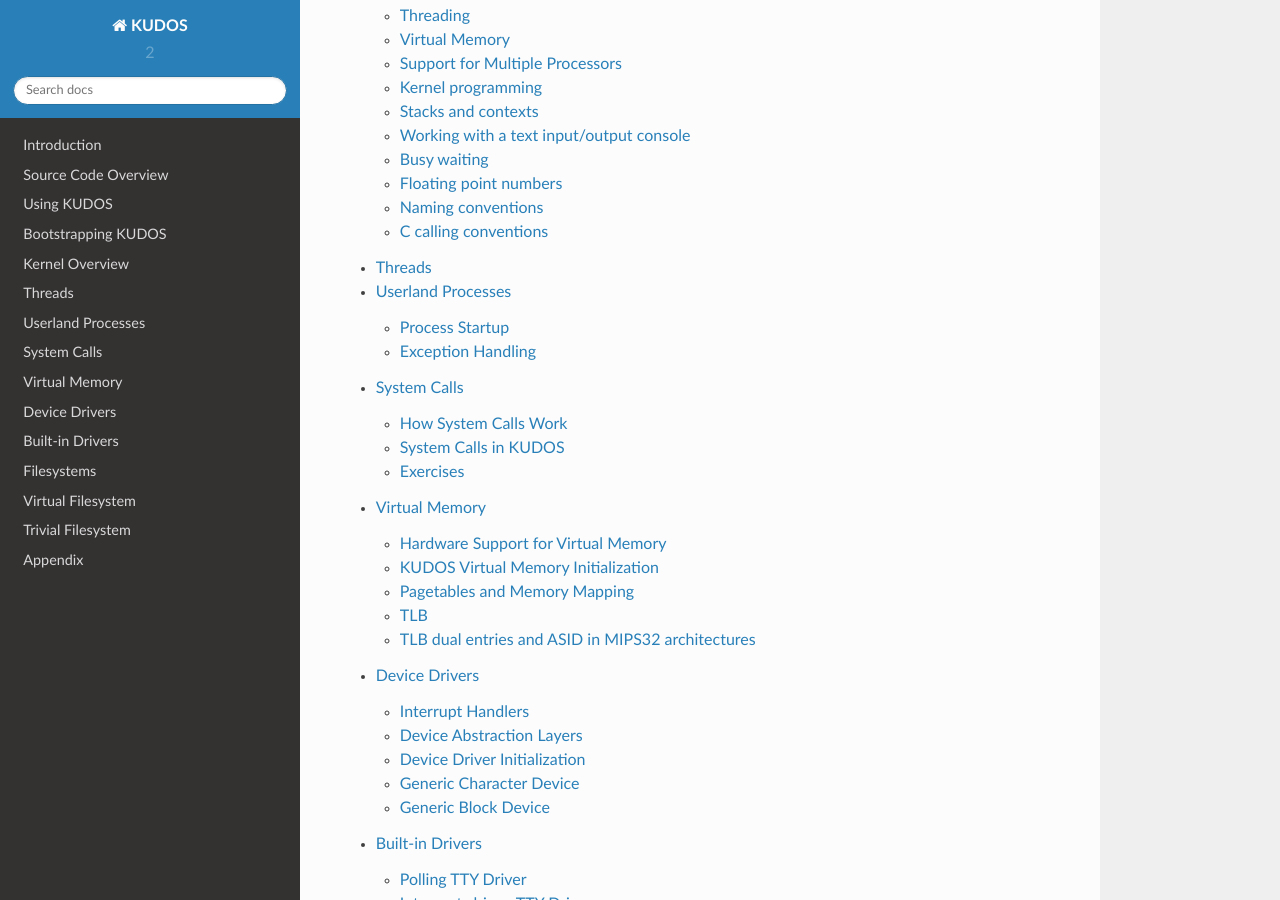
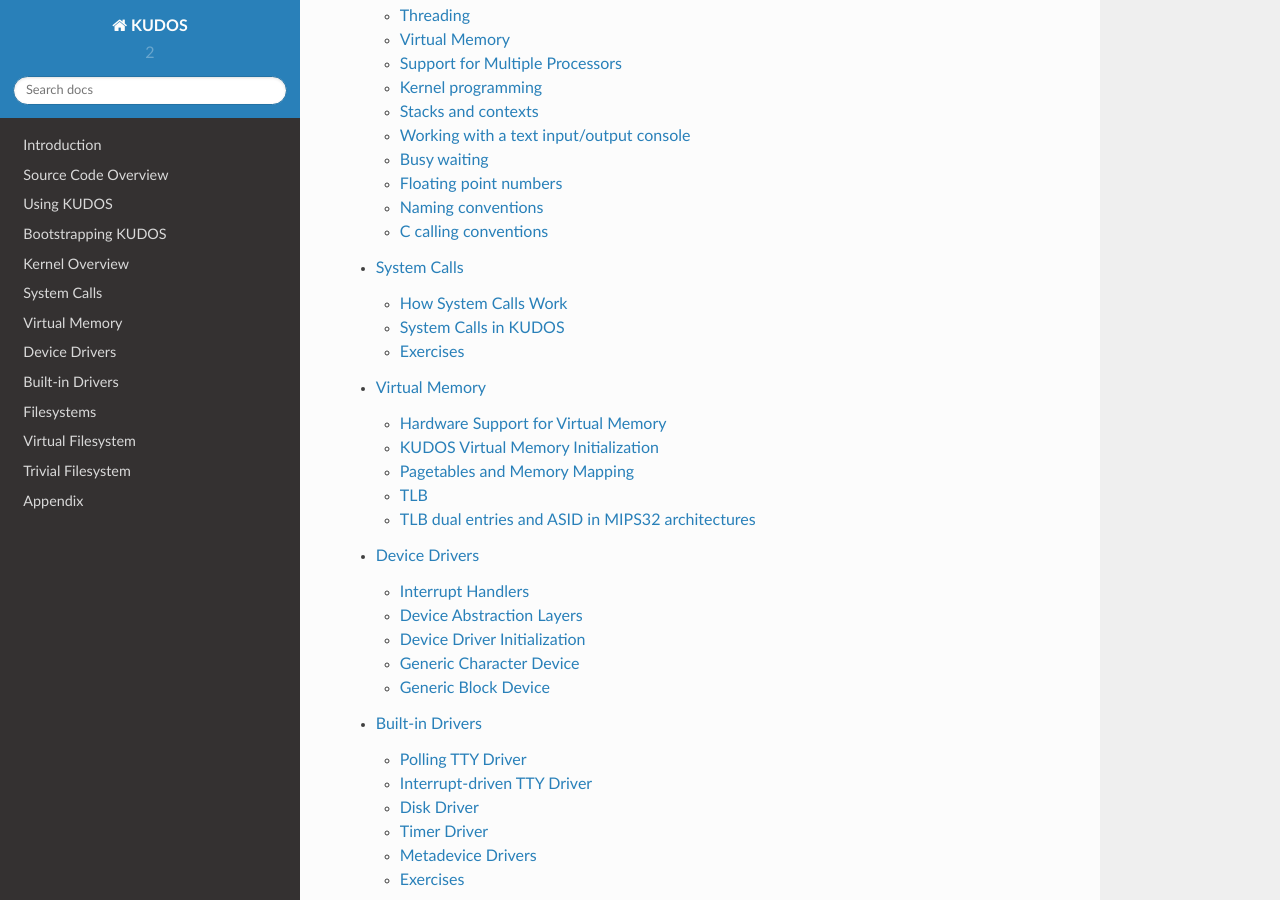
Before and after one commit to DIKU-EDU/kudos, a Sphinx documentation site: the page built from docs/index.rst, in a window 1280 px wide and 900 px high, scrolled down 820 px. Built offline with Sphinx 7.4.7 and the Read the Docs theme 2.0.0, drawn with Linux system fonts in a browser that asks for light colours.

Commit message:
Comment these out for now

```diff
--- a/docs/index.rst
+++ b/docs/index.rst
@@ -15,8 +15,6 @@
    using-kudos.rst
    bootstrapping-kudos.rst
    kernel-overview.rst
-   threads.rst
-   userland-processes.rst
    system-calls.rst
    virtual-memory.rst
    device-drivers.rst
```
Also changed, not shown: other parts of docs/index.rst (+2 -0 lines).
